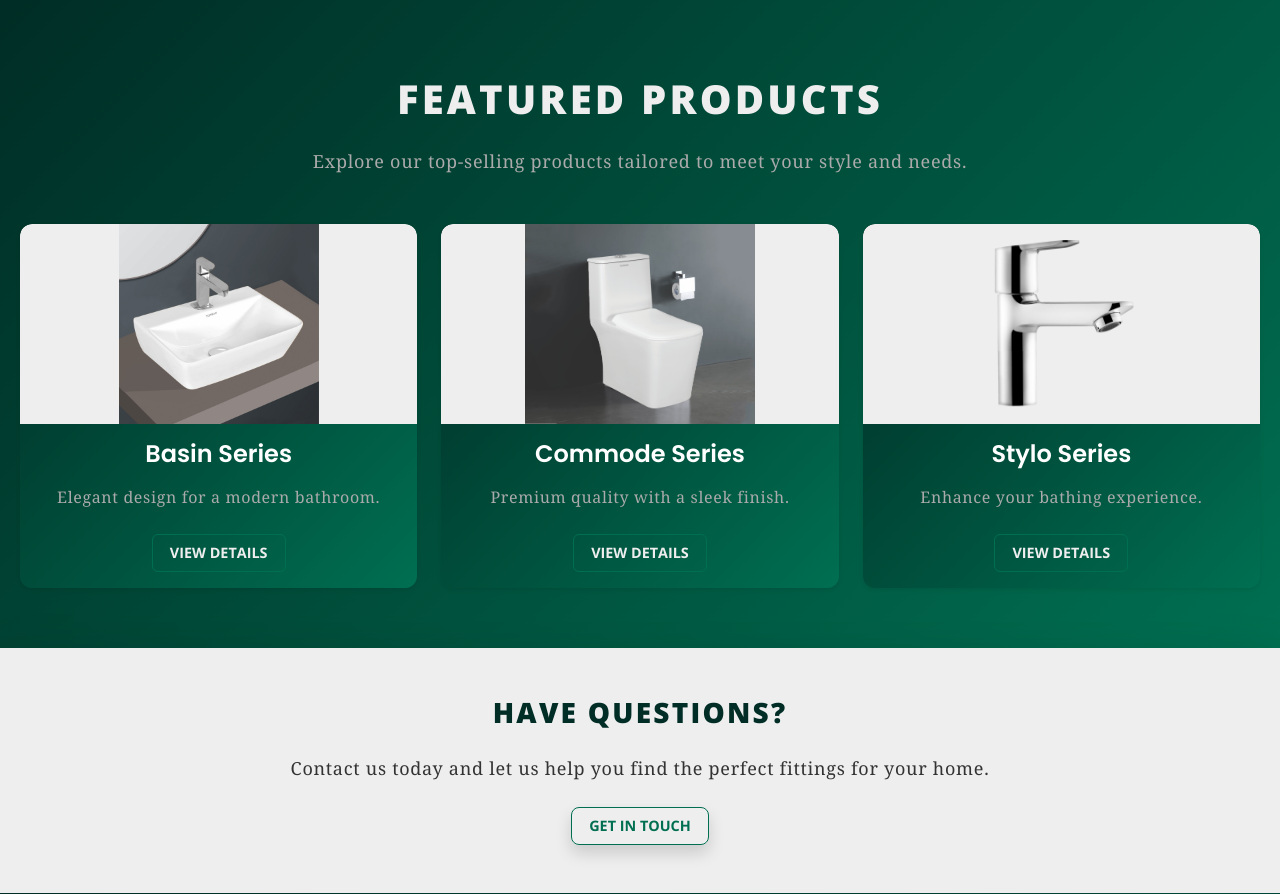
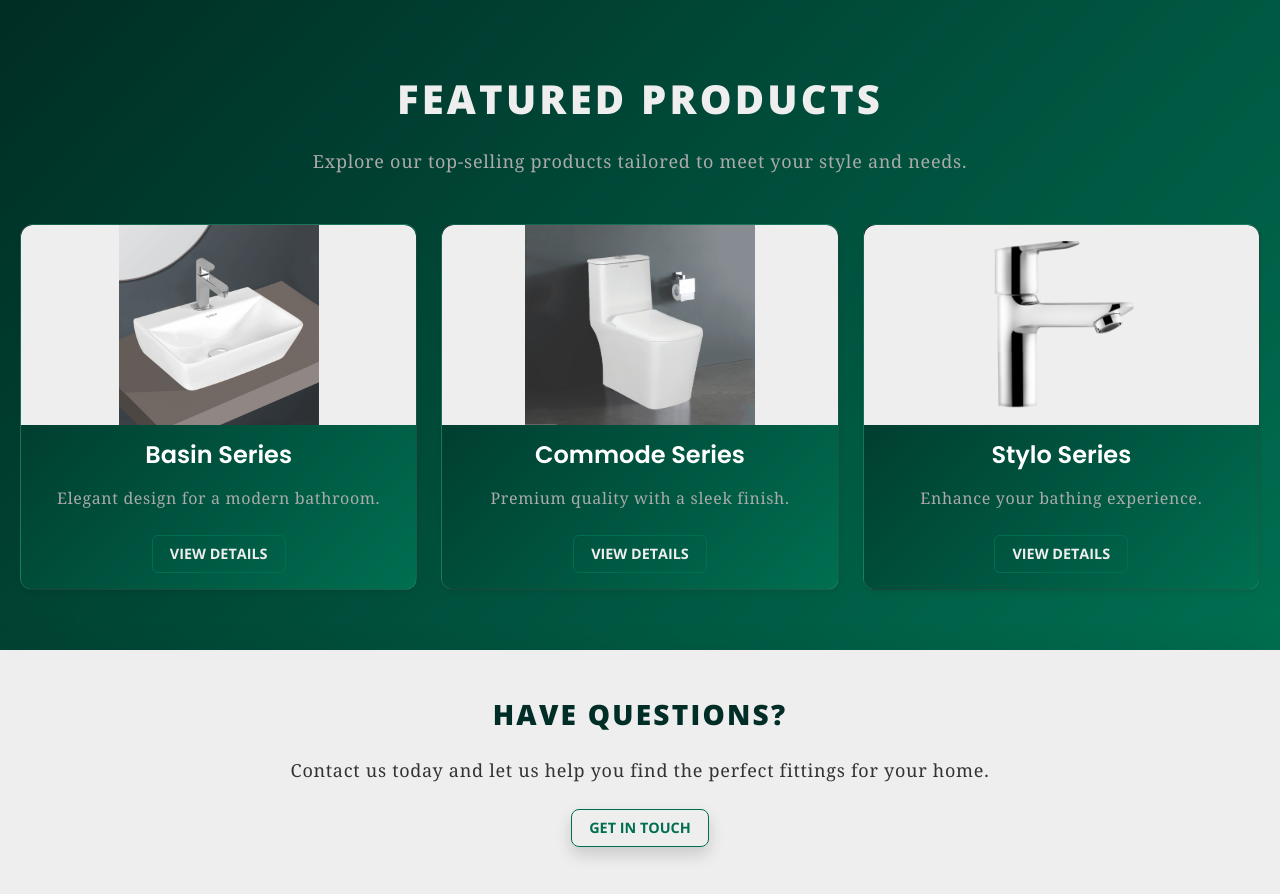
Before and after one commit to KushalRegmi61/MEDHA_Enterprises, a Flask app: page / in a window 1280 px wide. Shown: the part 1373-2267 px from the top of the page. Run offline with Flask 3, Linux system fonts and the light colour scheme; some libraries are stand-ins or nearby versions.

Commit message:
update homepage design

```diff
--- a/templates/homepage.html
+++ b/templates/homepage.html
@@ -79,7 +79,7 @@
   <div class="row mt-4 g-4">
     <!-- Card 1 -->
     <div class="col-md-4">
-      <div class="card category-card shadow-sm h-120" style="border: none; overflow: hidden; transition: transform 0.3s ease, box-shadow 0.3s ease;">
+      <div class="card category-card shadow-sm h-120" style="overflow: hidden; transition: transform 0.3s ease, box-shadow 0.3s ease;">
         <!-- Top part of the card with image -->
         <div class="card-img-top d-flex justify-content-center align-items-center"
              style="background-color: #eee; border-radius: 12px 12px 0 0; height: 200px; overflow: hidden;">
@@ -98,7 +98,7 @@
     </div>
     <!-- Card 2 -->
     <div class="col-md-4">
-      <div class="card category-card shadow-sm h-100" style="border: none; overflow: hidden; transition: transform 0.3s ease, box-shadow 0.3s ease;">
+      <div class="card category-card shadow-sm h-100" style="overflow: hidden; transition: transform 0.3s ease, box-shadow 0.3s ease;">
         <!-- Top part of the card with image -->
         <div class="card-img-top d-flex justify-content-center align-items-center"
              style="background-color: #eee; border-radius: 12px 12px 0 0; height: 200px; overflow: hidden;">
@@ -117,7 +117,7 @@
     </div>
     <!-- Card 3 -->
     <div class="col-md-4">
-      <div class="card category-card shadow-sm h-100" style="border: none; overflow: hidden; transition: transform 0.3s ease, box-shadow 0.3s ease;">
+      <div class="card category-card shadow-sm h-100" style="overflow: hidden; transition: transform 0.3s ease, box-shadow 0.3s ease;">
         <!-- Top part of the card with image -->
         <div class="card-img-top d-flex justify-content-center align-items-center"
              style="background-color: #eee; border-radius: 12px 12px 0 0; height: 200px; overflow: hidden;">
```
